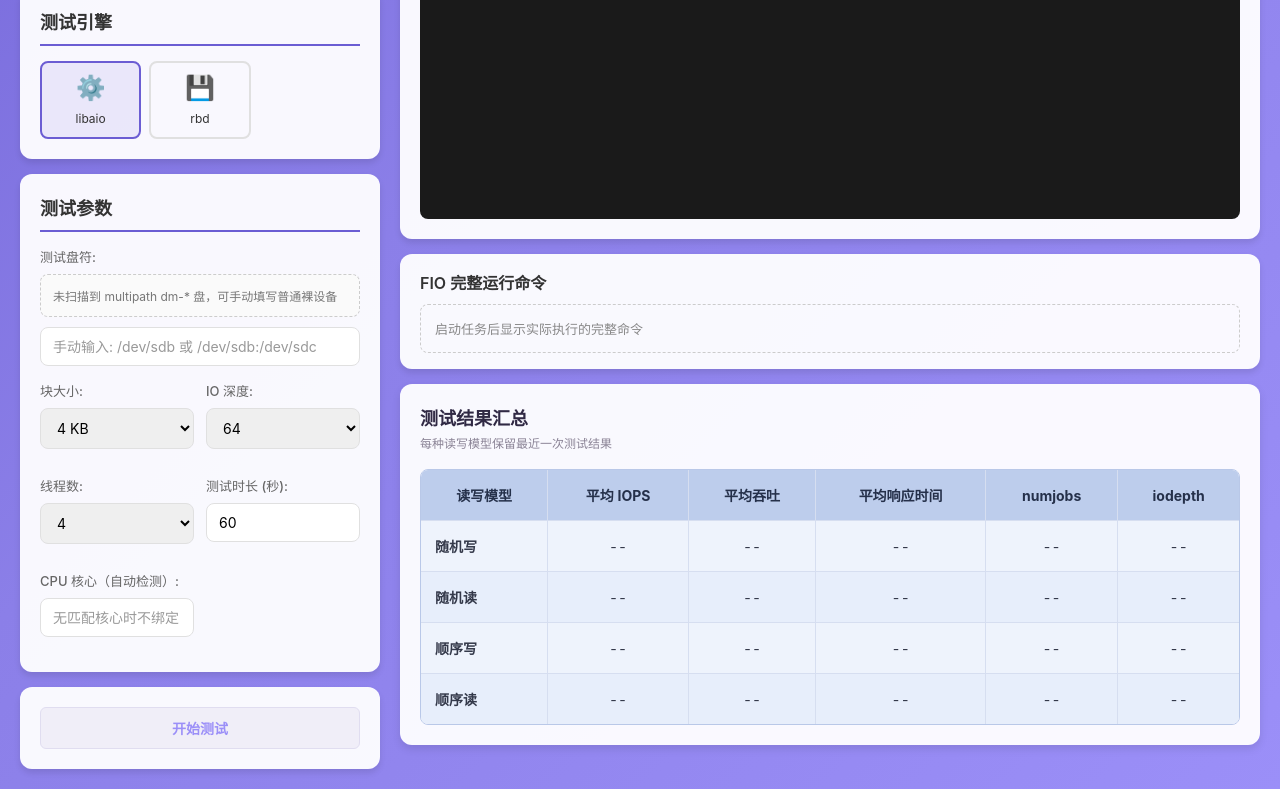
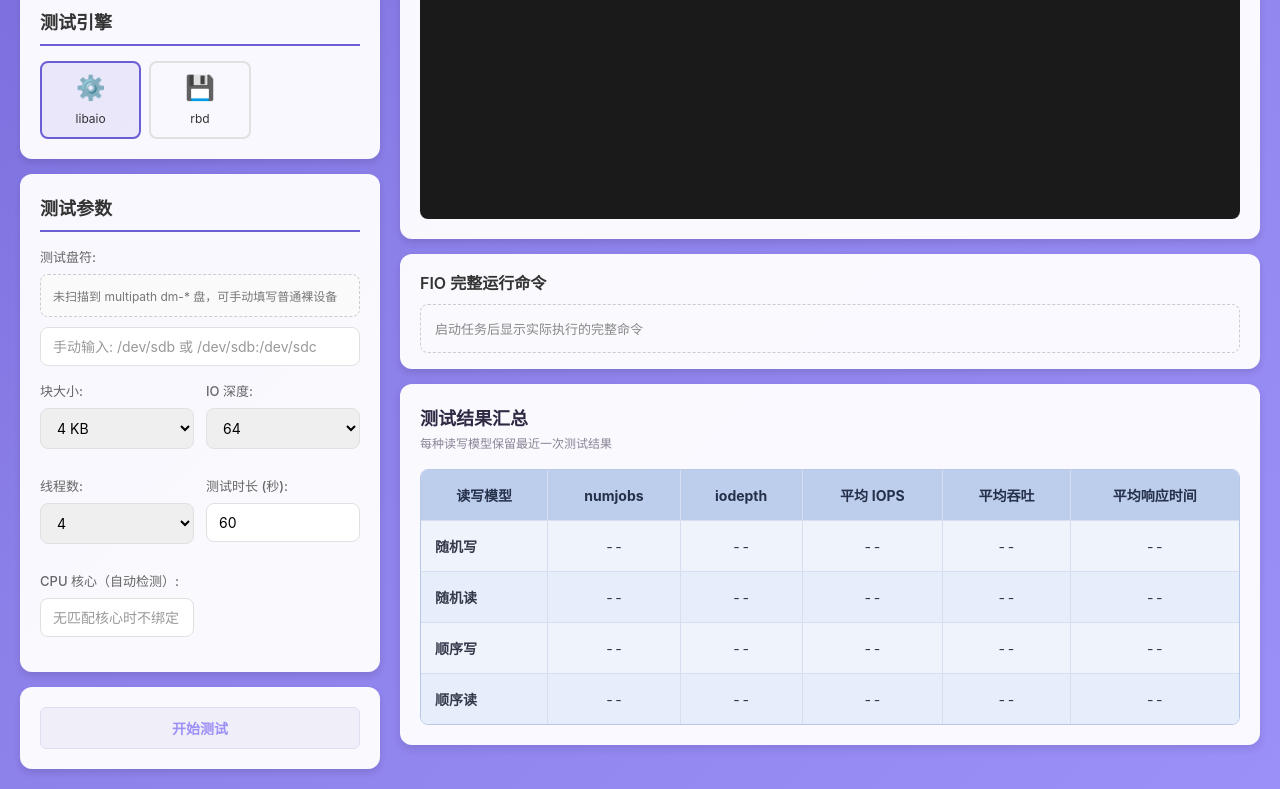
Before and after one commit to ruigang19289/tools, a Vue app in the folder frontend/: page /perf/fio in a window 1280 px wide. Shown: the part 830-1619 px from the top of the page. Built offline with nearby package versions, Linux system fonts and the light colour scheme.

Commit message:
style: reorder fio result columns

```diff
--- a/frontend/src/apps/performance/FIOTest.vue
+++ b/frontend/src/apps/performance/FIOTest.vue
@@ -350,21 +350,21 @@
               <thead>
                 <tr>
                   <th>读写模型</th>
+                  <th>numjobs</th>
+                  <th>iodepth</th>
                   <th>平均 IOPS</th>
                   <th>平均吞吐</th>
                   <th>平均响应时间</th>
-                  <th>numjobs</th>
-                  <th>iodepth</th>
                 </tr>
               </thead>
               <tbody>
                 <tr v-for="row in resultRows" :key="row.key" :class="{ 'result-row-current': isTesting && params.rw === row.key }">
                   <td>{{ row.label }}</td>
+                  <td>{{ row.numjobs }}</td>
+                  <td>{{ row.iodepth }}</td>
                   <td>{{ row.iops }}</td>
                   <td>{{ row.bw }}</td>
                   <td>{{ row.lat }}</td>
-                  <td>{{ row.numjobs }}</td>
-                  <td>{{ row.iodepth }}</td>
                 </tr>
               </tbody>
             </table>
@@ -526,8 +526,8 @@ const resultRows = computed(() => resultOrder.map(key => {
   }
 }))
 const testResultText = computed(() => [
-  '读写模型\t平均 IOPS\t平均吞吐\t平均响应时间\tnumjobs\tiodepth',
-  ...resultRows.value.map(row => `${row.label}\t${row.iops}\t${row.bw}\t${row.lat}\t${row.numjobs}\t${row.iodepth}`)
+  '读写模型\tnumjobs\tiodepth\t平均 IOPS\t平均吞吐\t平均响应时间',
+  ...resultRows.value.map(row => `${row.label}\t${row.numjobs}\t${row.iodepth}\t${row.iops}\t${row.bw}\t${row.lat}`)
 ].join('\n'))
 
 const parseIPRange = (text) => {
```
